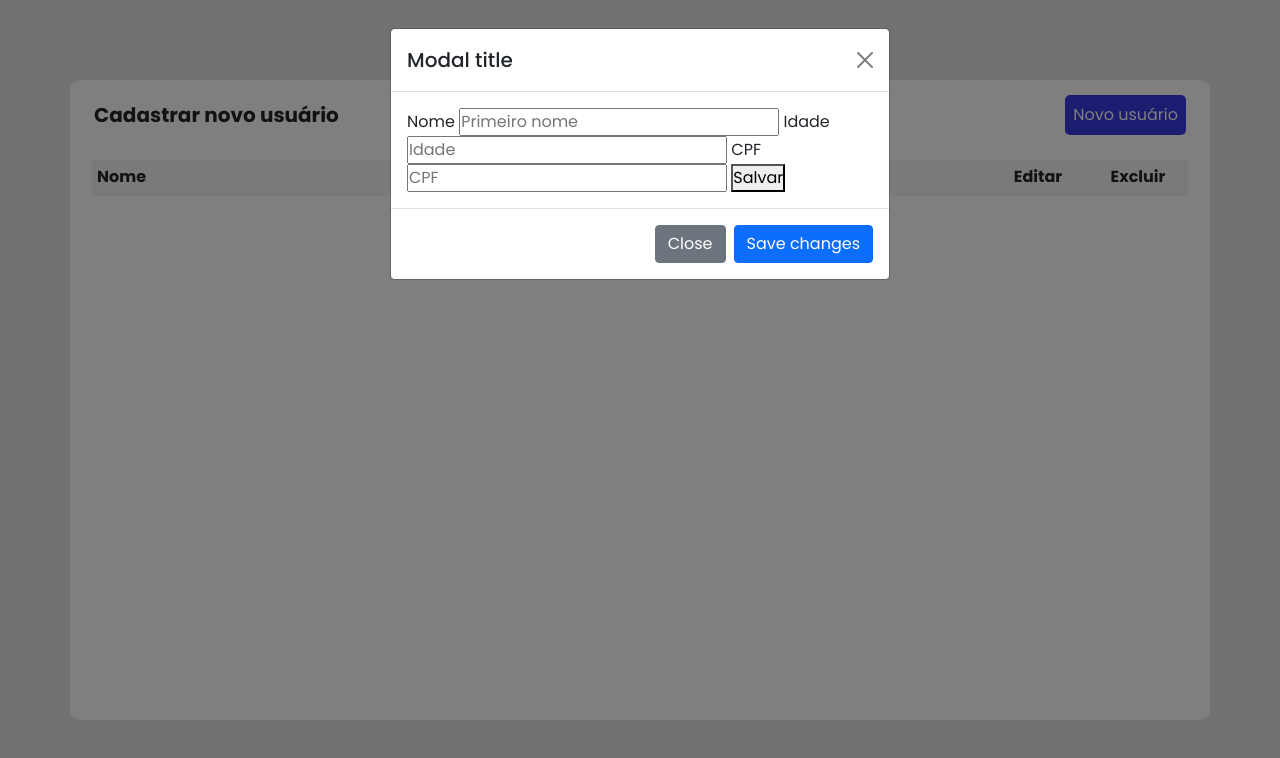
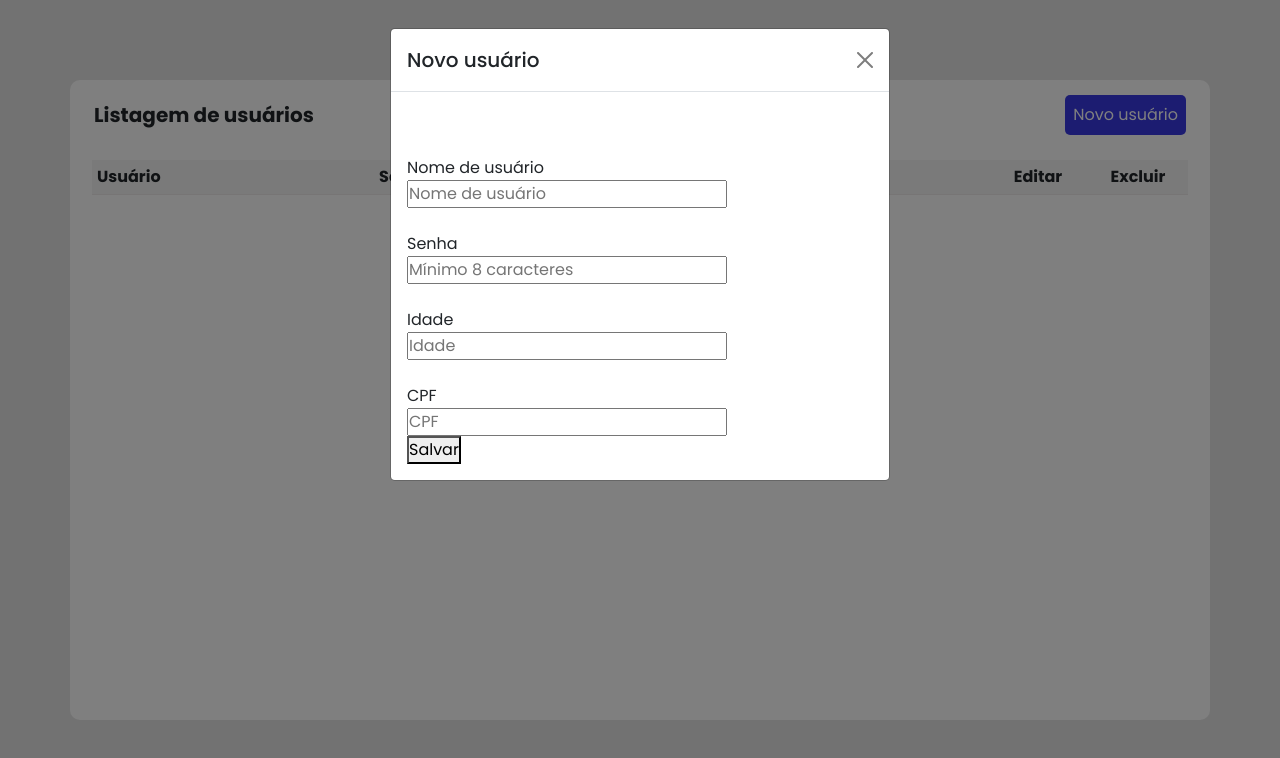
Before and after one commit to jnovais1/basic-crud-html-bootstrap-js, a website: page index.html in a window 1280 px wide. Both pictures are taken after a click on the button "Novo usuário". Drawn offline with nearby package versions, Linux system fonts and the light colour scheme.

Commit message:
little changes on modal

```diff
--- a/index.html
+++ b/index.html
@@ -5,7 +5,7 @@
     <meta charset="UTF-8">
     <meta http-equiv="X-UA-Compatible" content="IE=edge">
     <meta name="viewport" content="width=device-width, initial-scale=1.0">
-    <title>Cadastrar novo usuário</title>
+    <title>CRUD</title>
     <link href="https://cdn.jsdelivr.net/npm/bootstrap@5.0.2/dist/css/bootstrap.min.css" rel="stylesheet"
         integrity="sha384-EVSTQN3/azprG1Anm3QDgpJLIm9Nao0Yz1ztcQTwFspd3yD65VohhpuuCOmLASjC" crossorigin="anonymous">
     <script src="https://cdn.jsdelivr.net/npm/@popperjs/core@2.9.2/dist/umd/popper.min.js"
@@ -21,7 +21,7 @@
 <body>
     <div class="container">
         <div class="header">
-            <span>Cadastrar novo usuário</span>
+            <span>Listagem de usuários</span>
             <button data-bs-toggle="modal" data-bs-target="#exampleModal" id="new">Novo usuário</i></button>
         </div>
 
@@ -29,7 +29,9 @@
             <table>
                 <thead>
                     <tr>
-                        <th>Nome</th>
+
+                        <th>Usuário</th>
+                        <th>Senha</th>
                         <th>Idade</th>
                         <th>CPF</th>
                         <th class="acao">Editar</th>
@@ -47,26 +49,36 @@
         <div class="modal-dialog">
             <div class="modal-content">
                 <div class="modal-header">
-                    <h5 class="modal-title" id="exampleModalLabel">Modal title</h5>
+                    <h5 class="modal-title" id="exampleModalLabel">Novo usuário</h5>
                     <button type="button" class="btn-close" data-bs-dismiss="modal" aria-label="Close"></button>
                 </div>
                 <div class="modal-body">
                     <form>
-                        <label for="nome">Nome</label>
-                        <input id="nome" type="text" placeholder="Primeiro nome" required />
+                        <br><br>
+                        <label for="nome">Nome de usuário</label>
+                        </br>
+                        <input id="nome" type="text" placeholder="Nome de usuário" required />
 
-                        <label for="idade">Idade</label>
+                        <br><br>
+                        <label for="senha">Senha</label>
+                        </br>
+                        <input id="senha" type="text" placeholder="Mínimo 8 caracteres" required />
+
+                        <br> <br>
+                        <label for="idade">Idade </label>
+                        </br>
                         <input id="idade" type="number" placeholder="Idade" required />
 
-                        <label for="cpf">CPF</label>
+                        <br>
+                        <br>
+                        <label for="cpf">CPF </label>
+                        </br>
                         <input id="cpf" type="text" placeholder="CPF" required />
-                        <button id="btnSalvar">Salvar</button>
+
+                        <br><button id="btnSalvar">Salvar</button></br>
                     </form>
                 </div>
-                <div class="modal-footer">
-                    <button type="button" class="btn btn-secondary" data-bs-dismiss="modal">Close</button>
-                    <button type="button" class="btn btn-primary">Save changes</button>
-                </div>
+
             </div>
         </div>
     </div>
```
